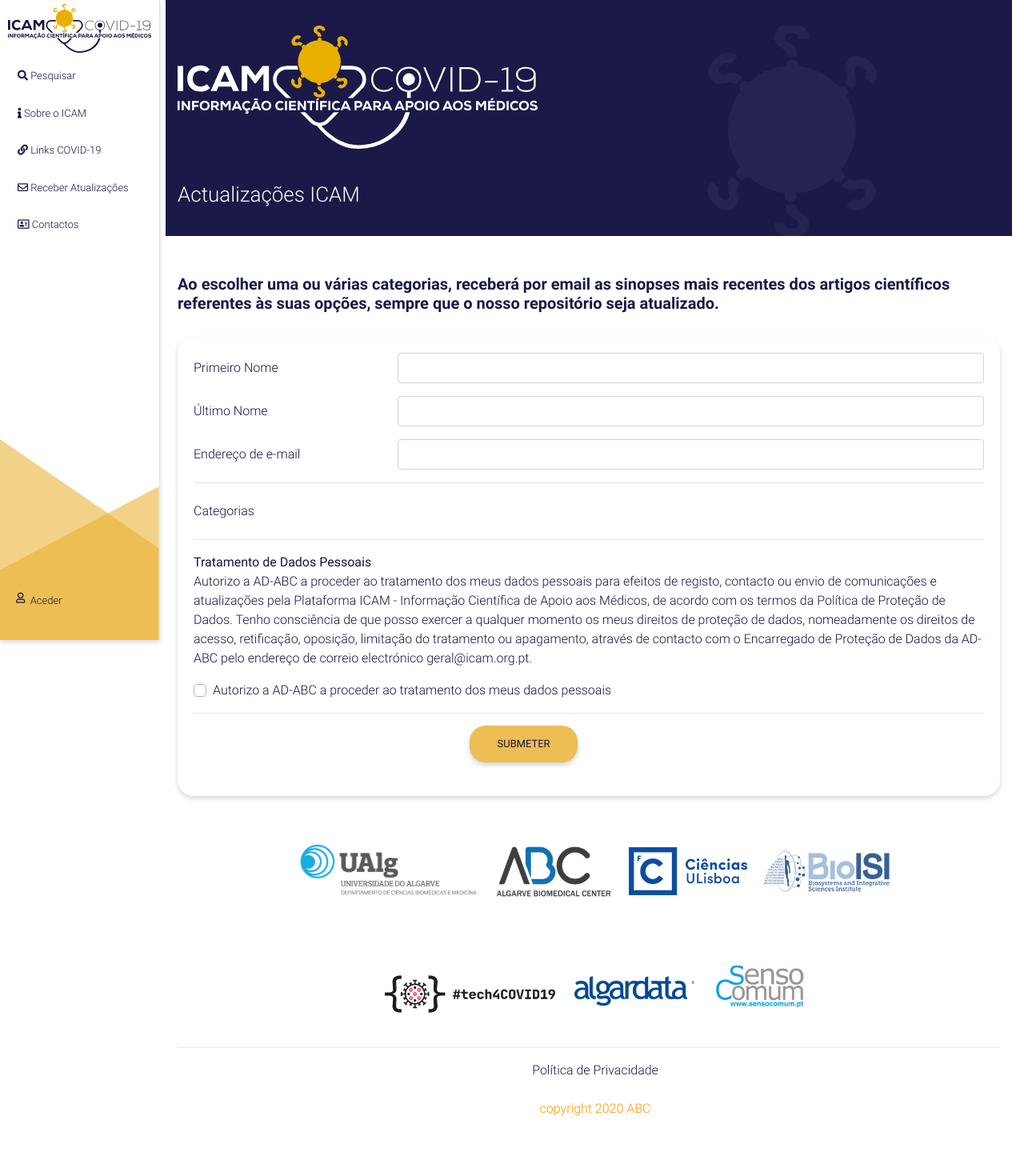
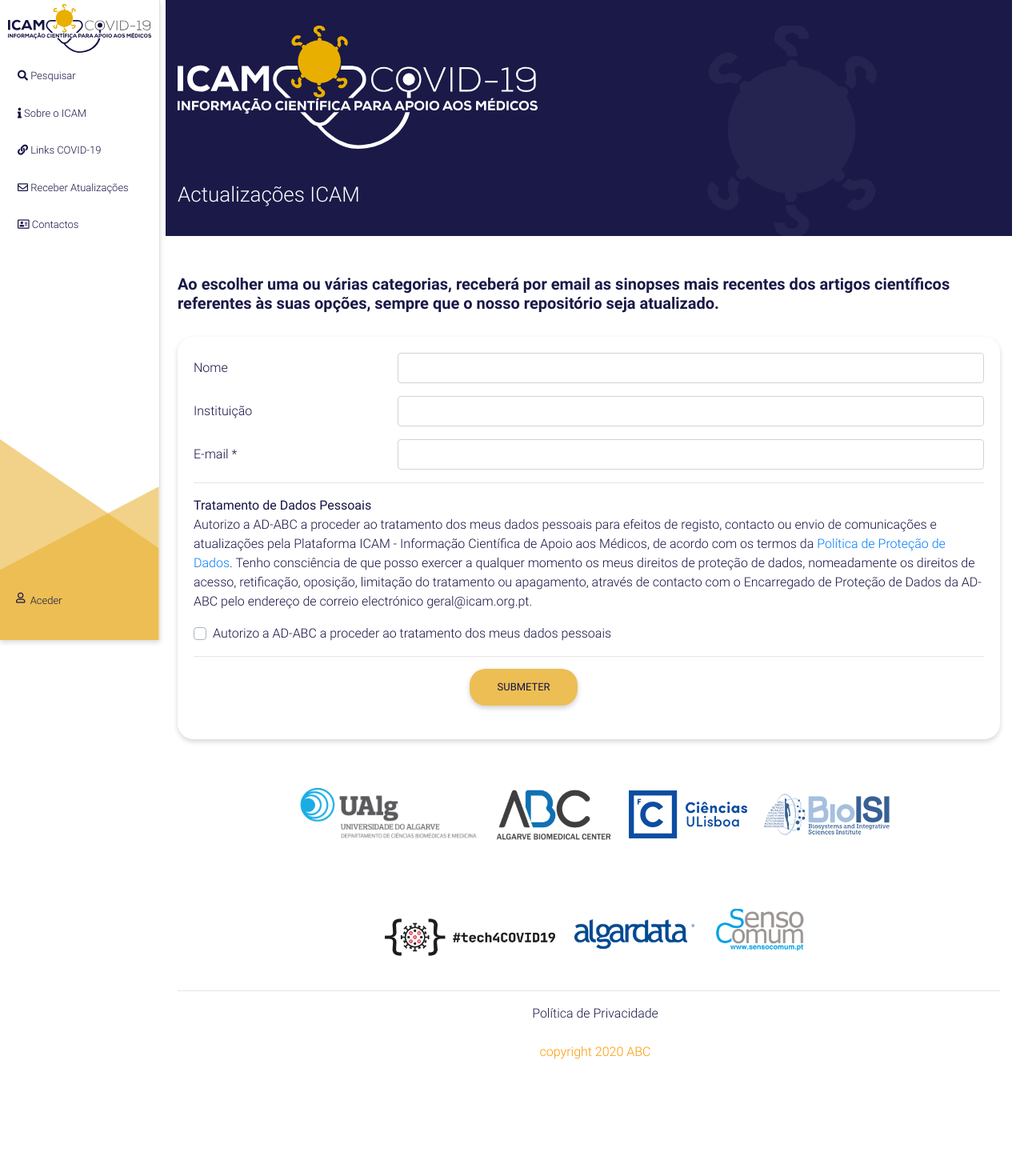
Before and after one commit to ABC-COVID19/frontend, a PHP site: page /actualizacoes/ in a window 1280 px wide; the page is wider, and only the part inside the window is pictured. Shown: that part at 80% size. After the commit the page ends 1324 px from the top of that part, so only its background shows below. Run offline with PHP 8.4, Linux system fonts and the light colour scheme; some libraries are stand-ins or nearby versions.

Commit message:
enable newsletter page and form

```diff
--- a/public/actualizacoes/index.php
+++ b/public/actualizacoes/index.php
@@ -80,8 +80,6 @@
     <script src="/js/bootstrap.min.js"></script>
  	<script src="https://unpkg.com/axios/dist/axios.min.js"></script>
 
-	<script src="/js/scriptAct.js"></script>
-
 
   <!-- Menu Toggle Script -->
   <script>
--- a/public/includes/actualizacoes.php
+++ b/public/includes/actualizacoes.php
@@ -37,29 +37,27 @@
 
 
 			  <div id="beforeSumbit">
-				 <form method="POST" id="formAct">
+				 <form method="post" enctype="multipart/form-data" action="https://22.e-goi.com//w/1e4e35TdeiTatvuHoJe8c10b728">
+                      <input type="hidden" name="lista" value="1">
+                      <input type="hidden" name="cliente" value="669193">
+                      <input type="hidden" name="lang" id="lang_id" value="pt">
+                      <input type="hidden" name="formid" id="formid" value="4">
 					<div class="form-group row">
-					   <label for="text1" class="col-3 col-form-label">Primeiro Nome </label>
+					   <label for="fname_24" easylabel="Nome" class="col-3 col-form-label">Nome</label>
 					   <div class="col-9">
-						  <input id="firstName" name="firstName" type="text" class="form-control" required >
+                           <input type="text" name="fname_24" id="fname_24" value="" placeholder="" class="form-control">
 					   </div>
 					</div>
 					<div class="form-group row">
-					   <label for="text2" class="col-3 col-form-label">Último Nome</label>
+                        <label for="campoe_4_23" class="col-3 col-form-label">Institui&#231;&#227;o</label>
 					   <div class="col-9">
-						  <input id="lastName" name="lastName" type="text" class="form-control" required>
+                           <input type="text" name="campoe_4_23" id="campoe_4_23" value="" placeholder="" class="form-control">
 					   </div>
 					</div>
 					<div class="form-group row">
-					   <label for="text" class="col-3 col-form-label">Endereço de e-mail</label>
+                        <label for="email_25" class="col-3 col-form-label">E-mail  *</label>
 					   <div class="col-9">
-						  <input id="email" name="email" type="email" class="form-control" required>
-					   </div>
-					</div>
-					<hr>
-					<div class="form-group row">
-					   <label class="col-3 col-form-label">Categorias</label>
-					   <div class="col-9 categories">
+                           <input type="email" name="email_25" id="email_25" value="" easyvalidation="true" placeholder="" class="form-control" required>
 					   </div>
 					</div>
 					<hr>
@@ -67,13 +65,13 @@
 					   <div class="col-12">
 						  <b>Tratamento de Dados Pessoais</b>
 						  <br>
-						  Autorizo a AD-ABC a proceder ao tratamento dos meus dados pessoais para efeitos de registo, contacto ou envio de comunicações e atualizações pela Plataforma ICAM - Informação Científica de Apoio aos Médicos, de acordo com os termos da Política de Proteção de Dados. Tenho consciência de que posso exercer a qualquer momento os meus direitos de proteção de dados, nomeadamente os direitos de acesso, retificação, oposição, limitação do tratamento ou apagamento, através de contacto com o Encarregado de Proteção de Dados da AD-ABC pelo endereço de correio electrónico geral@icam.org.pt.
+						  Autorizo a AD-ABC a proceder ao tratamento dos meus dados pessoais para efeitos de registo, contacto ou envio de comunicações e atualizações pela Plataforma ICAM - Informação Científica de Apoio aos Médicos, de acordo com os termos da <a href="/ppdp/">Política de Proteção de Dados</a>. Tenho consciência de que posso exercer a qualquer momento os meus direitos de proteção de dados, nomeadamente os direitos de acesso, retificação, oposição, limitação do tratamento ou apagamento, através de contacto com o Encarregado de Proteção de Dados da AD-ABC pelo endereço de correio electrónico geral@icam.org.pt.
 					   </div>
 					</div>
 					<div class="form-group row">
 					   <div class="col-12">
 						  <div class="custom-control custom-checkbox custom-control-inline">
-							 <input name="checkbox1" id="checkbox1_0" type="checkbox" class="custom-control-input" value="1" required="required" >
+							 <input name="easygoi_3[]" name="checkbox1" id="checkbox1_0" type="checkbox" class="custom-control-input" value="2" required="required" >
 							 <label for="checkbox1_0" class="custom-control-label">Autorizo a AD-ABC a proceder ao tratamento dos meus dados pessoais </label>
 						  </div>
 					   </div>
@@ -81,7 +79,7 @@
 					<hr>
 					<div class="form-group row">
 					   <div class="offset-4 col-9">
-						  <button name="submit" type="submit" class="btn  btSearchSC">Submeter</button>
+						  <button name="submit" type="submit" value="submit" class="btn  btSearchSC">Submeter</button>
 					   </div>
 					</div>
 				 </form>
--- a/public/includes/sideMenu.php
+++ b/public/includes/sideMenu.php
@@ -5,7 +5,7 @@
         <!--<a href="#" class="list-group-item list-group-item-action">Artigos</a>-->
         <a href="/abouticam/" class="list-group-item list-group-item-action"><i class="fas fa-info"></i>&nbsp;Sobre o ICAM</a>
 		<a href="/links/" class="list-group-item list-group-item-action"><i class="fas fa-link"></i>&nbsp;Links COVID-19</a>
-        <a href="#" class="list-group-item list-group-item-action"><i class="far fa-envelope"></i>&nbsp;Receber Atualizações</a>
+        <a href="/actualizacoes/" class="list-group-item list-group-item-action"><i class="far fa-envelope"></i>&nbsp;Receber Atualizações</a>
         <a href="/contactos/" class="list-group-item list-group-item-action"><i class="far fa-address-card"></i>&nbsp;Contactos</a>
 
       </div>
```
